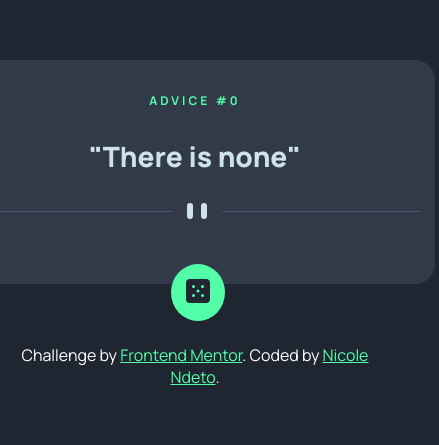
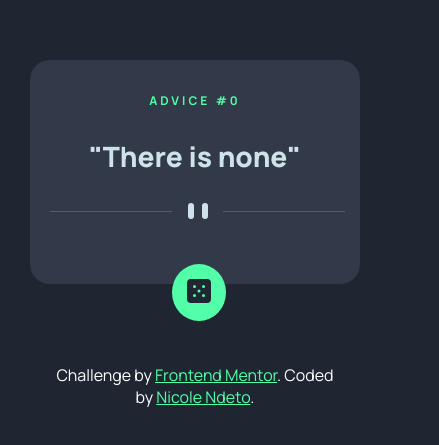
Before and after one commit to nndeto/advicechallenge, a React (Vite) app in the folder advice-challenge/: page / in a window 390 px wide. Shown: the part 109-554 px from the top of the page, 439 px wide, since content can reach past the window. Built offline with nearby package versions, Linux system fonts and the light colour scheme.

Commit message:
finished mobile responsive design

```diff
--- a/advice-challenge/src/components/AdviceCard.jsx
+++ b/advice-challenge/src/components/AdviceCard.jsx
@@ -3,6 +3,7 @@ import axios from 'axios';
 import Button from "./Button"
 import '../css/style.css'
 import hr from "../assets/images/pattern-divider-desktop.svg"
+import mhr from "../assets/images/pattern-divider-mobile.svg"
 
 function AdviceCard() {
         const [advice, setAdvice] = useState("There is none")
@@ -30,6 +31,7 @@ function AdviceCard() {
                     <p class = "advice-header">Advice #{number}</p>
                     <p class = "advice-body">"{advice}"</p>
                     <img class = "advice-linebreak" src ={hr} />
+                    <img class = "mobile-linebreak" src = {mhr} />
                     <Button newAdvice = {getAdvice}/>
                     {/* <button
                         id ="buttonClick"
--- a/advice-challenge/src/css/style.css
+++ b/advice-challenge/src/css/style.css
@@ -17,6 +17,7 @@ body {
     padding: 20px 40px;
     border-radius: 20px;
     max-width: 400px;
+    flex-shrink: 2;
     text-align: center;
     position: relative;
 }
@@ -42,12 +43,15 @@ body {
     right: 20px;
 }
 
+.mobile-linebreak {
+    display: none;
+}
+
 .advice-button {
     position: absolute;
     left: 216px;
     padding: 15px;
     border-radius: 50%;
-
     border: none;
     background:hsl(150, 100%, 66%);
 }
@@ -69,3 +73,31 @@ footer a {
 footer a:hover {
     opacity: .5;
 }
+
+@media screen and (max-width: 450px) {
+    .card {
+        width: 250px;
+        margin: 0px 20px;
+    }
+
+    .advice-linebreak {
+        display: none;
+    }
+
+    .mobile-linebreak {
+        display: inline-block;
+        margin-bottom: 40px;
+        position: relative;
+        right: 20px;
+    }
+
+    .advice-button {
+        position: absolute;
+        left: 142px;
+    }
+
+    footer {
+        margin: 80px 40px;
+    }
+
+}
```
